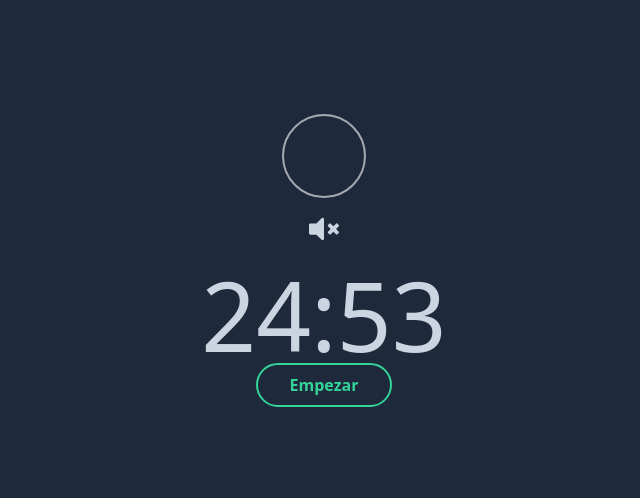
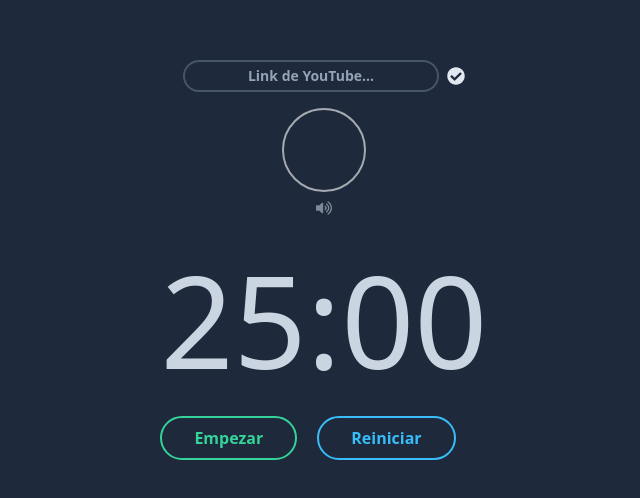
Before and after one commit to Fvaco/lofi-pomodoro, a Next.js app: page / in a window 1280 px wide. Shown: the part 140-638 px from the top of the page, without its empty margins (316-956 px from the left). Built offline with nearby package versions, Linux system fonts and the light colour scheme.

Commit message:
feat: fully functional version

```diff
--- /dev/null
+++ b/app/components/IconButton.tsx
@@ -0,0 +1,25 @@
+import { IconType } from 'react-icons';
+
+type Props = {
+    IconComponent: IconType;
+    onPress: (args: any) => void;
+    isDisabled?: boolean;
+};
+
+export function IconButton({
+    IconComponent,
+    onPress,
+    isDisabled = false,
+}: Props) {
+    return (
+        <button
+            disabled={isDisabled}
+            className={` text-slate-200 hover:text-white active:text-slate-300 ${
+                isDisabled && 'opacity-50'
+            } `}
+            onClick={onPress}
+        >
+            <IconComponent />
+        </button>
+    );
+}
--- /dev/null
+++ b/app/components/Player/MuteButton.tsx
@@ -0,0 +1,18 @@
+import { FaVolumeMute, FaVolumeUp } from 'react-icons/fa';
+import { IconButton } from '../IconButton';
+
+type Props = {
+    isMuted: boolean;
+    onPress: () => void;
+    isDisabled?: boolean;
+};
+
+export function MuteButton({ isMuted, onPress, isDisabled = false }: Props) {
+    return (
+        <IconButton
+            IconComponent={isMuted ? FaVolumeMute : FaVolumeUp}
+            onPress={onPress}
+            isDisabled={isDisabled}
+        />
+    );
+}
--- a/app/components/Player/VolumeButton.tsx
+++ /dev/null
@@ -1,14 +0,0 @@
-import { FaVolumeMute, FaVolumeOff } from 'react-icons/fa';
-
-type Props = {
-    isPlaying: boolean;
-    onPress: () => void;
-};
-
-export function VolumeButton({ isPlaying, onPress }: Props) {
-    return (
-        <button onClick={onPress}>
-            {isPlaying ? <FaVolumeOff /> : <FaVolumeMute />}
-        </button>
-    );
-}
--- a/app/components/Player/index.tsx
+++ b/app/components/Player/index.tsx
@@ -1,9 +1,11 @@
 'use client';
 
 import { useEffect, useRef, useState } from 'react';
+import { FaLink, FaCheckCircle } from 'react-icons/fa';
 import YouTube, { type YouTubePlayer, type YouTubeEvent } from 'react-youtube';
 
-import { VolumeButton } from './VolumeButton';
+import { IconButton } from '../IconButton';
+import { MuteButton } from './MuteButton';
 
 const GLOW_COLORS = [
     'shadow-red-500',
@@ -35,7 +37,9 @@ type Props = {
 
 export function Player({ isPlaying }: Props) {
     const [glowColor, setGlowColor] = useState<string>(getRandomGlowColor());
+    const [isMuted, setIsMuted] = useState<boolean>(false);
     const playerRef = useRef<YouTubePlayer | null>(null);
+    const videoLinkInputRef = useRef<HTMLInputElement>(null);
     const intervalRef = useRef<any>(null);
 
     const setPlaying = (shouldPlay: boolean) => {
@@ -56,12 +60,47 @@ export function Player({ isPlaying }: Props) {
         if (!playerRef.current) return;
         setPlaying(isPlaying);
     }, [isPlaying, playerRef.current]);
+
     const onPlayerReady = (event: YouTubeEvent) => {
         playerRef.current = event.target;
+        setIsMuted(playerRef.current.isMuted());
     };
+    const toggleIsMuted = () => {
+        if (!playerRef.current) return;
+        const player = playerRef.current;
+        const isPlayerMuted = player.isMuted();
+        isPlayerMuted ? player.unMute() : player.mute();
+
+        setIsMuted(!isPlayerMuted);
+    };
+
+    const setVideoLink = () => {
+        if (!playerRef.current) return;
+        const player = playerRef.current;
+        const videoLink = videoLinkInputRef.current?.value;
+        if (!videoLink) return;
+        const url = new URL(videoLink);
+        const videoId = url.searchParams.get('v');
+        player.loadVideoById(videoId);
+        if (!isPlaying) player.pauseVideo();
+    };
+
     return (
-        <div className="text-center">
-            <div className="relative flex items-center justify-center">
+        <div className="flex flex-col justify-center items-center">
+            <div className="text-lg flex justify-center items-center gap-2 mb-4">
+                <input
+                    ref={videoLinkInputRef}
+                    type="text"
+                    className="w-64 text-center px-2 py-1 text-sm font-bold bg-slate-800 border-2 border-slate-600 rounded-full text-slate-100 placeholder-slate-400"
+                    placeholder="Link de YouTube..."
+                />
+                <IconButton
+                    IconComponent={FaCheckCircle}
+                    onPress={setVideoLink}
+                ></IconButton>
+            </div>
+
+            <div>
                 {isPlaying && (
                     <div
                         className={`transition-all duration-500 w-20 h-20 absolute self-center shadow-md rounded-full overflow-hidden animate-spin-slow ${glowColor}`}
@@ -70,7 +109,7 @@ export function Player({ isPlaying }: Props) {
 
                 <YouTube
                     className="flex items-center justify-center box-content pointer-events-none border-white border-2 border-opacity-60 transition rounded-full overflow-hidden w-20 h-20"
-                    videoId="Rxx8CK_JhKU"
+                    videoId="Xz40794287Q"
                     opts={{
                         width: 150,
                         height: 150,
@@ -81,9 +120,12 @@ export function Player({ isPlaying }: Props) {
                     onReady={onPlayerReady}
                 ></YouTube>
             </div>
-
-            <div className="p-4 text-3xl">
-                <VolumeButton isPlaying={isPlaying} onPress={setPlaying} />
+            <div className="flex gap-2 py-2 text-base">
+                <MuteButton
+                    isMuted={isMuted}
+                    onPress={toggleIsMuted}
+                    isDisabled={!isPlaying}
+                />
             </div>
         </div>
     );
--- /dev/null
+++ b/app/components/Timer.tsx
@@ -0,0 +1,36 @@
+import { useEffect, useRef, useState } from 'react';
+
+const getFormattedTime = (seconds: number) => {
+    const minutes = Math.floor(seconds / 60);
+    const remainingSeconds = seconds % 60;
+    return `${minutes}:${remainingSeconds < 10 ? '0' : ''}${remainingSeconds}`;
+};
+
+type Props = {
+    isRunning: boolean;
+    time: number;
+    setTime: (newTime: number) => void;
+    onTimeUp: () => void;
+};
+
+export function Timer({ isRunning, time, setTime, onTimeUp }: Props) {
+    const intervalRef = useRef<any>(null);
+
+    const pauseTimer = () => clearInterval(intervalRef.current);
+
+    useEffect(() => {
+        if (!isRunning) return pauseTimer;
+
+        const newTime = time - 1;
+        if (newTime < 0) {
+            onTimeUp();
+        }
+        intervalRef.current = setInterval(() => {
+            setTime(newTime);
+        }, 1000);
+
+        return pauseTimer;
+    }, [time, isRunning]);
+
+    return <div className="text-9xl">{getFormattedTime(time)}</div>;
+}
--- a/app/components/Timer/index.tsx
+++ /dev/null
@@ -1,25 +0,0 @@
-import { useEffect, useState } from 'react';
-
-const POMODORO_DURATION = 25 * 60;
-const BREAK_DURATION = 5 * 60;
-const LONG_BREAK_DURATION = 20 * 60;
-
-const getFormattedTime = (seconds: number) => {
-    const minutes = Math.floor(seconds / 60);
-    const remainingSeconds = seconds % 60;
-    return `${minutes}:${remainingSeconds < 10 ? '0' : ''}${remainingSeconds}`;
-};
-
-export function Timer({}) {
-    const [time, setTime] = useState(POMODORO_DURATION);
-
-    useEffect(() => {
-        const interval = setInterval(() => {
-            setTime(time - 1);
-        }, 1000);
-
-        return () => clearInterval(interval);
-    }, [time]);
-
-    return <div className="text-8xl">{getFormattedTime(time)}</div>;
-}
--- a/app/page.tsx
+++ b/app/page.tsx
@@ -3,13 +3,58 @@ import { useState } from 'react';
 import { Player } from './components/Player';
 import { Timer } from './components/Timer';
 
+enum PomodoroPhases {
+    Focus,
+    ShortBreak,
+    LongBreak,
+}
+
+const POMODORO_SEQUENCE = [
+    PomodoroPhases.Focus,
+    PomodoroPhases.ShortBreak,
+    PomodoroPhases.Focus,
+    PomodoroPhases.ShortBreak,
+    PomodoroPhases.Focus,
+    PomodoroPhases.ShortBreak,
+    PomodoroPhases.Focus,
+    PomodoroPhases.LongBreak,
+];
+
+const POMODORO_DURATION = {
+    [PomodoroPhases.Focus]: 25 * 60,
+    [PomodoroPhases.ShortBreak]: 5 * 60,
+    [PomodoroPhases.LongBreak]: 20 * 60,
+};
+
 export default function App() {
-    const [isRunning, setIsRunning] = useState(false);
+    const [isRunning, setIsRunning] = useState<boolean>(false);
+    const [phaseIdx, setPhaseIdx] = useState<PomodoroPhases>(0);
+    const [time, setTime] = useState<number>(
+        POMODORO_DURATION[PomodoroPhases.Focus]
+    );
+
+    const resetTimer = () => {
+        setIsRunning(false);
+        setPhaseIdx(0);
+        setTime(POMODORO_DURATION[POMODORO_SEQUENCE[0]]);
+    };
+    const onPhaseUp = () => {
+        const newPhaseIdx = phaseIdx + 1;
+        const isEndOfSequence = newPhaseIdx >= POMODORO_SEQUENCE.length;
+        isEndOfSequence ? setPhaseIdx(0) : setPhaseIdx(newPhaseIdx);
+        setTime(POMODORO_DURATION[POMODORO_SEQUENCE[newPhaseIdx]]);
+    };
+
     return (
-        <div className="text-center">
+        <div className="flex flex-col gap-8 text-center">
             <Player isPlaying={isRunning} />
-            <Timer />
-            <div>
+            <Timer
+                isRunning={isRunning}
+                time={time}
+                setTime={setTime}
+                onTimeUp={onPhaseUp}
+            />
+            <div className="flex gap-5">
                 <button
                     onClick={() => setIsRunning(!isRunning)}
                     className="
@@ -30,6 +75,26 @@ export default function App() {
                 >
                     {isRunning ? 'Pausar' : 'Empezar'}
                 </button>
+                <button
+                    onClick={resetTimer}
+                    className="
+                    bg-transparent
+                    transition-all
+                    duration-200
+                    border-sky-400
+                    text-sky-400
+                    border-2
+                    hover:shadow-sm
+                    hover:shadow-sky-500
+                    active:shadow-md
+                    active:shadow-sky-500
+                    font-bold
+                    py-2
+                    px-8
+                    rounded-full"
+                >
+                    Reiniciar
+                </button>
             </div>
         </div>
     );
```
